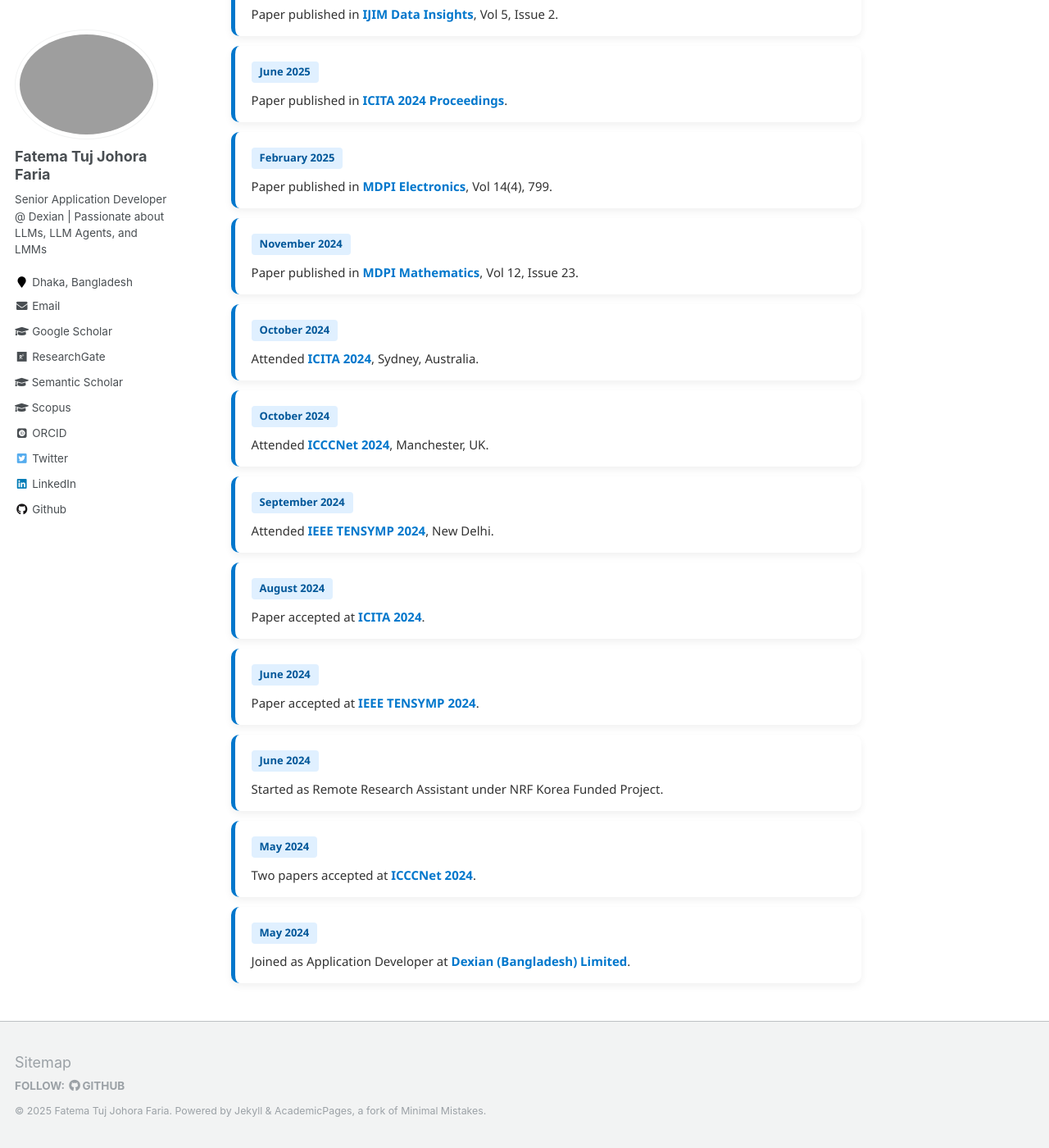
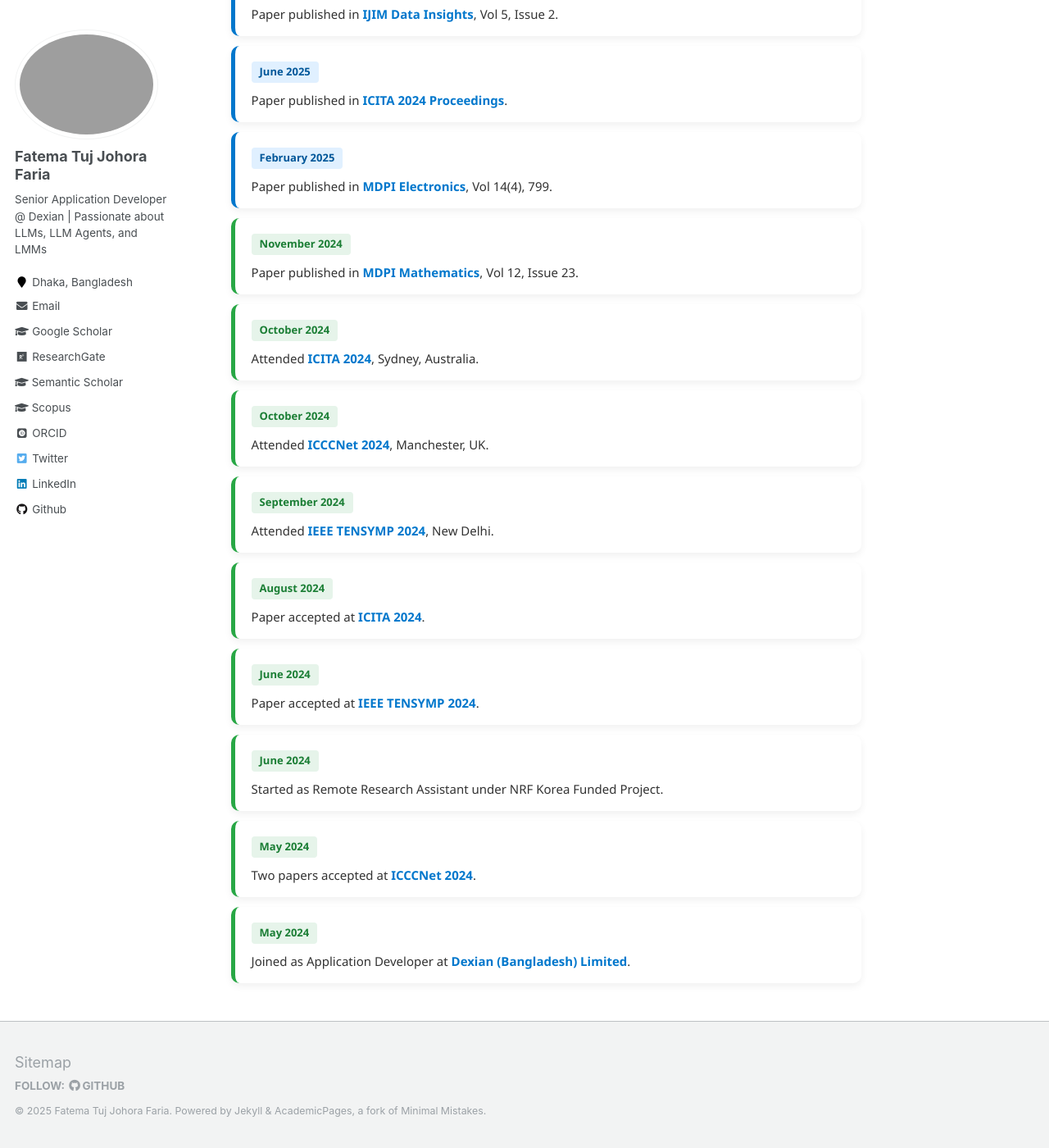
Before and after one commit to fatemafaria142/fatemafaria142.github.io, a Jekyll site: the page built from _pages/about.md, in a window 1280 px wide and 1400 px high, scrolled down 1730 px. Shown: the whole window at 82% size. Built offline with Jekyll 4.4.1, drawn with Linux system fonts in a browser that asks for light colours; some web fonts are replaced.

Commit message:
Update about

```diff
--- a/_pages/about.md
+++ b/_pages/about.md
@@ -179,7 +179,6 @@ redirect_from:
     <b>Official:</b> <a href="mailto:fatema.faria@dexian.com" style="color:green; text-decoration:none;">fatema.faria@dexian.com</a>.</em>
 </p>
 
-
 ## ⚡ Recent Highlights
 
 <style>
@@ -194,17 +193,13 @@ redirect_from:
     margin: 12px 0;
     box-shadow: 0 4px 10px rgba(0,0,0,0.06);
     transition: transform 0.2s ease;
-    border-left: 5px solid #0077cc;
   }
 
   .news-card:hover {
     transform: scale(1.015);
-    border-left-color: #0055aa;
   }
 
   .news-date {
-    background: #e0f0ff;
-    color: #005799;
     font-weight: 600;
     padding: 3px 10px;
     border-radius: 4px;
@@ -228,93 +223,119 @@ redirect_from:
     margin-top: 4px;
     font-size: 15px;
   }
+
+  /* Color coding by year */
+  .year-2025 {
+    border-left: 5px solid #0077cc;
+  }
+
+  .year-2025 .news-date {
+    background: #e0f0ff;
+    color: #005799;
+  }
+
+  .year-2024 {
+    border-left: 5px solid #28a745;
+  }
+
+  .year-2024 .news-date {
+    background: #e6f4ea;
+    color: #1b7e35;
+  }
+
+  .year-2023 {
+    border-left: 5px solid #ff9800;
+  }
+
+  .year-2023 .news-date {
+    background: #fff4e0;
+    color: #d27b00;
+  }
+
 </style>
 
 <div class="news-wrapper">
 
-<div class="news-card">
+<!-- 2025 -->
+<div class="news-card year-2025">
   <div class="news-date">July 2025</div>
   <div class="news-desc">Promoted to <strong>Senior Application Developer</strong> at
     <a class="news-link" href="https://www.linkedin.com/company/dexiansolutions/" target="_blank">Dexian (Bangladesh) Limited</a>.
   </div>
 </div>
 
-<div class="news-card">
+<div class="news-card year-2025">
   <div class="news-date">July 2025</div>
-  <div class="news-desc">Paper published in <a class="news-link" href="https://www.mdpi.com/journal/mathematics" target="_blank">MDPI Mathematics</a>, Vol 13(14), 2322.
+  <div class="news-desc">Paper published in <a class="news-link" href="https://www.mdpi.com/journal/mathematics" target="_blank">MDPI Mathematics</a>, Vol 13(14), 2322.</div>
+</div>
+
+<div class="news-card year-2025">
+  <div class="news-date">June 2025</div>
+  <div class="news-desc">Paper published in <a class="news-link" href="https://www.sciencedirect.com/journal/international-journal-of-information-management-data-insights" target="_blank">IJIM Data Insights</a>, Vol 5, Issue 2.</div>
+</div>
+
+<div class="news-card year-2025">
+  <div class="news-date">June 2025</div>
+  <div class="news-desc">Paper published in <a class="news-link" href="https://link.springer.com/chapter/10.1007/978-981-96-1758-6_32" target="_blank">ICITA 2024 Proceedings</a>.</div>
+</div>
+
+<div class="news-card year-2025">
+  <div class="news-date">February 2025</div>
+  <div class="news-desc">Paper published in <a class="news-link" href="https://www.mdpi.com/journal/electronics" target="_blank">MDPI Electronics</a>, Vol 14(4), 799.</div>
+</div>
+
+<!-- 2024 -->
+<div class="news-card year-2024">
+  <div class="news-date">November 2024</div>
+  <div class="news-desc">Paper published in <a class="news-link" href="https://www.mdpi.com/journal/mathematics" target="_blank">MDPI Mathematics</a>, Vol 12, Issue 23.</div>
+</div>
+
+<div class="news-card year-2024">
+  <div class="news-date">October 2024</div>
+  <div class="news-desc">Attended <a class="news-link" href="https://icita.world/" target="_blank">ICITA 2024</a>, Sydney, Australia.</div>
+</div>
+
+<div class="news-card year-2024">
+  <div class="news-date">October 2024</div>
+  <div class="news-desc">Attended <a class="news-link" href="https://icccn.co.uk/" target="_blank">ICCCNet 2024</a>, Manchester, UK.</div>
+</div>
+
+<div class="news-card year-2024">
+  <div class="news-date">September 2024</div>
+  <div class="news-desc">Attended <a class="news-link" href="https://ieeedelhi-tensymp2024.org/" target="_blank">IEEE TENSYMP 2024</a>, New Delhi.</div>
+</div>
+
+<div class="news-card year-2024">
+  <div class="news-date">August 2024</div>
+  <div class="news-desc">Paper accepted at <a class="news-link" href="https://www.icita.world/#/" target="_blank">ICITA 2024</a>.</div>
+</div>
+
+<div class="news-card year-2024">
+  <div class="news-date">June 2024</div>
+  <div class="news-desc">Paper accepted at <a class="news-link" href="https://ieeedelhi-tensymp2024.org/" target="_blank">IEEE TENSYMP 2024</a>.</div>
+</div>
+
+<div class="news-card year-2024">
+  <div class="news-date">June 2024</div>
+  <div class="news-desc">Started as Remote Research Assistant under NRF Korea Funded Project.</div>
+</div>
+
+<div class="news-card year-2024">
+  <div class="news-date">May 2024</div>
+  <div class="news-desc">Two papers accepted at <a class="news-link" href="https://icccn.co.uk/" target="_blank">ICCCNet 2024</a>.</div>
+</div>
+
+<div class="news-card year-2024">
+  <div class="news-date">May 2024</div>
+  <div class="news-desc">Joined as Application Developer at
+    <a class="news-link" href="https://www.linkedin.com/company/dexiansolutions/" target="_blank">Dexian (Bangladesh) Limited</a>.
   </div>
 </div>
 
-<div class="news-card">
-  <div class="news-date">June 2025</div>
-  <div class="news-desc">Paper published in <a class="news-link" href="https://www.sciencedirect.com/journal/international-journal-of-information-management-data-insights" target="_blank">IJIM Data Insights</a>, Vol 5, Issue 2.
-  </div>
-</div>
-
-<div class="news-card">
-  <div class="news-date">June 2025</div>
-  <div class="news-desc">Paper published in <a class="news-link" href="https://link.springer.com/chapter/10.1007/978-981-96-1758-6_32" target="_blank">ICITA 2024 Proceedings</a>.
-  </div>
-</div>
-
-<div class="news-card">
-  <div class="news-date">February 2025</div>
-  <div class="news-desc">Paper published in <a class="news-link" href="https://www.mdpi.com/journal/electronics" target="_blank">MDPI Electronics</a>, Vol 14(4), 799.
-  </div>
-</div>
-
-<div class="news-card">
-  <div class="news-date">November 2024</div>
-  <div class="news-desc">Paper published in <a class="news-link" href="https://www.mdpi.com/journal/mathematics" target="_blank">MDPI Mathematics</a>, Vol 12, Issue 23.
-  </div>
-</div>
-
-<div class="news-card">
-  <div class="news-date">October 2024</div>
-  <div class="news-desc">Attended <a class="news-link" href="https://icita.world/" target="_blank">ICITA 2024</a>, Sydney, Australia.
-  </div>
-</div>
-
-<div class="news-card">
-  <div class="news-date">October 2024</div>
-  <div class="news-desc">Attended <a class="news-link" href="https://icccn.co.uk/" target="_blank">ICCCNet 2024</a>, Manchester, UK.
-  </div>
-</div>
-
-<div class="news-card">
-  <div class="news-date">September 2024</div>
-  <div class="news-desc">Attended <a class="news-link" href="https://ieeedelhi-tensymp2024.org/" target="_blank">IEEE TENSYMP 2024</a>, New Delhi.
-  </div>
-</div>
-
-<div class="news-card">
-  <div class="news-date">August 2024</div>
-  <div class="news-desc">Paper accepted at <a class="news-link" href="https://www.icita.world/#/" target="_blank">ICITA 2024</a>.
-  </div>
-</div>
-
-<div class="news-card">
-  <div class="news-date">June 2024</div>
-  <div class="news-desc">Paper accepted at <a class="news-link" href="https://ieeedelhi-tensymp2024.org/" target="_blank">IEEE TENSYMP 2024</a>.
-  </div>
-</div>
-
-<div class="news-card">
-  <div class="news-date">June 2024</div>
-  <div class="news-desc">Started as Remote Research Assistant under NRF Korea Funded Project.
-  </div>
-</div>
-
-<div class="news-card">
-  <div class="news-date">May 2024</div>
-  <div class="news-desc">Two papers accepted at <a class="news-link" href="https://icccn.co.uk/" target="_blank">ICCCNet 2024</a>.
-  </div>
-</div>
-
-<div class="news-card">
-  <div class="news-date">May 2024</div>
-  <div class="news-desc">Joined as Application Developer at <a class="news-link" href="https://www.linkedin.com/company/dexiansolutions/" target="_blank">Dexian (Bangladesh) Limited</a>.
-  </div>
-</div>
+<!-- Example for 2023
+<div class="news-card year-2023">
+  <div class="news-date">December 2023</div>
+  <div class="news-desc">Example older event — add your 2023 news here if needed.</div>
+</div> -->
 
 </div>
```
